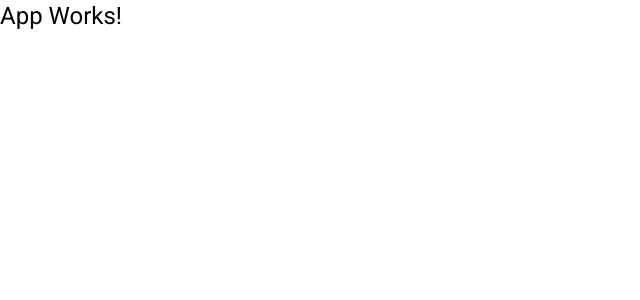
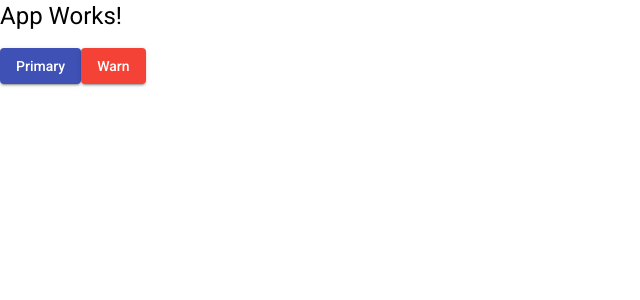
Before and after one commit to mmsleal/helpdesk-front, an Angular app: page / in a window 1280 px wide. Shown: the top 300 px of the page, without its empty margins (0-640 px from the left). Built offline with nearby package versions, Linux system fonts and the light colour scheme.

Commit message:
imports utilizados no projeto

```diff
--- a/src/app/app.component.html
+++ b/src/app/app.component.html
@@ -1 +1,3 @@
 <h1>App Works!</h1>
+<button mat-raised-button color="primary">Primary</button>
+<button mat-raised-button color="warn">Warn</button>
```
Also changed, not shown: src/app/app.module.ts (+40 -1 lines).
